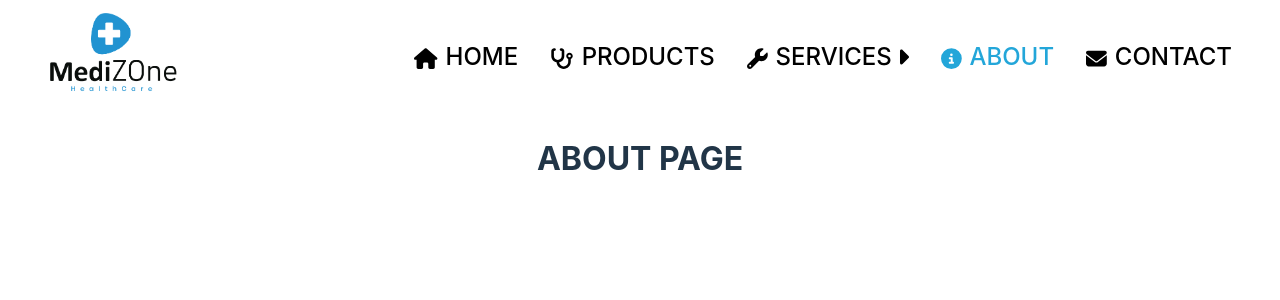
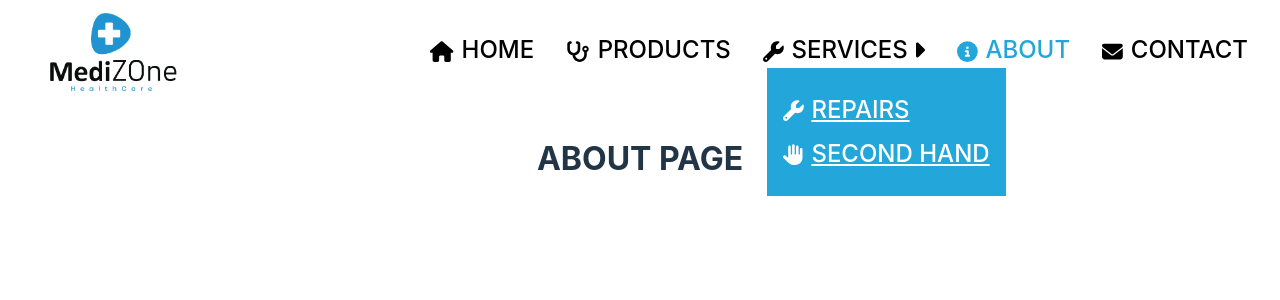
Before and after one commit to AudunRoald/MediZOne, a React (Vite) app: page /about in a window 1280 px wide. Shown: the top 300 px of the page. Built offline with nearby package versions, Linux system fonts and the light colour scheme.

Commit message:
Fixed the dropdown menu

```diff
--- a/src/components/layout/navigation/NavigationList.jsx
+++ b/src/components/layout/navigation/NavigationList.jsx
@@ -1,5 +1,6 @@
 import {
   faEnvelope,
+  faHand,
   faHouse,
   faInfoCircle,
   faStethoscope,
@@ -8,28 +9,30 @@ import {
 
 import "./navigation.css";
 import NavigationLink from "./components/NavigationLink";
-import ServicesDropdown from "./ServicesDropdown";
 import { useState } from "react";
 import DropdownMenu from "./components/DropdownMenu";
+import DropdownItem from "./components/DropdownItem";
+import ServicesDropdown from "./ServicesDropdown";
 /* import NavigationDropdown from "./NavigationDropdown";
 import { useState } from "react";
 import NavigationItem from "./components/NavigationItem"; */
 
 const NavigationList = () => {
   const [open, setOpen] = useState(false);
+  const [openProfile, setOpenProfile] = useState(false);
+  /*   const toggleDropdown = () => {
+    setOpen(!open); */
 
-  const toggleDropdown = () => setOpen(!open);
+  /*   const toggleDropdown = () => console.log("This item was clicked"); */
+
+  /* const clicked = console.log("This item was clicked"); */
 
   return (
     <ul className="navigationList">
       <NavigationLink to="/" icon={faHouse} text="home" />
       <NavigationLink to="/products" icon={faStethoscope} text="products" />
-      <DropdownMenu
-        icon={faWrench}
-        text="services"
-        onClick={toggleDropdown}
-      ></DropdownMenu>
-      {open && <ServicesDropdown />}
+      <DropdownMenu icon={faWrench} text="services" />
+
       <NavigationLink to="/about" icon={faInfoCircle} text="about" />
       <NavigationLink to="/contactUs" icon={faEnvelope} text="contact" />
     </ul>
--- a/src/components/layout/navigation/ServicesDropdown.jsx
+++ b/src/components/layout/navigation/ServicesDropdown.jsx
@@ -1,11 +1,12 @@
 import { faHand, faWrench } from "@fortawesome/free-solid-svg-icons";
 import NavigationLink from "./components/NavigationLink";
+import DropdownLink from "./components/DropdownLink";
 
 const ServicesDropdown = () => {
   return (
     <ul className="dropdownContainer">
-      <NavigationLink to="/repairs" icon={faWrench} text="repairs" />
-      <NavigationLink to="/secondHand" icon={faHand} text="second hand" />
+      <DropdownLink to="/repairs" icon={faWrench} text="repairs" />
+      <DropdownLink to="/secondHand" icon={faHand} text="second hand" />
     </ul>
   );
 };
--- /dev/null
+++ b/src/components/layout/navigation/components/DropdownLink.jsx
@@ -0,0 +1,30 @@
+import { FontAwesomeIcon } from "@fortawesome/react-fontawesome";
+import { useState } from "react";
+import { NavLink } from "react-router-dom";
+
+const DropdownLink = (props) => {
+  const [isActive, setIsActive] = useState(false);
+
+  return (
+    <NavLink
+      to={props.to}
+      className="dropdownLink"
+      onClick={() => setIsActive(!isActive)}
+    >
+      <FontAwesomeIcon icon={props.icon} className="navigationIcon" />
+      {props.text}
+    </NavLink>
+  );
+};
+
+export default DropdownLink;
+
+/* <NavLink
+      className={
+        isActive
+          ? "navigationDropdownContainerActive"
+          : "navigationDropdownContainer"
+      } onClick={() => props.isMobile && props.closeMobileNavgation() &&setIsActive(isActive)>
+      <FontAwesomeIcon icon={props.icon} className="navLinkIcon" />
+      {props.text}
+    </NavLink></NavLink> */
--- a/src/components/layout/navigation/components/DropdownMenu.jsx
+++ b/src/components/layout/navigation/components/DropdownMenu.jsx
@@ -1,9 +1,11 @@
 import { faCaretDown, faCaretRight } from "@fortawesome/free-solid-svg-icons";
 import { FontAwesomeIcon } from "@fortawesome/react-fontawesome";
 import { useState } from "react";
+import ServicesDropdown from "../ServicesDropdown";
 
 const DropdownMenu = (props) => {
-  const [open, setOpen] = useState(false);
+  const [caret, setCaret] = useState(false);
+  const [dropdownOpen, setDropdownOpen] = useState(true);
 
   const navigationCaretRight = (
     <FontAwesomeIcon icon={faCaretRight} className="navigationLinkIcon" />
@@ -14,12 +16,26 @@ const DropdownMenu = (props) => {
   );
 
   return (
-    <ul className="dropdownMenu" onClick={() => setOpen(!open)}>
+    <li
+      className="dropdownMenu"
+      onClick={() => setDropdownOpen(!dropdownOpen) & setCaret(!caret)}
+      onMouseEnter={() => setCaret(true) & setDropdownOpen(true)}
+      onMouseLeave={() => setCaret(false) & setDropdownOpen(false)}
+    >
       <FontAwesomeIcon icon={props.icon} className="navigationIcon" />
       <a className="navigationText">{props.text}</a>
-      {open ? navigationCaretDown : navigationCaretRight}
-    </ul>
+      {caret ? navigationCaretDown : navigationCaretRight}
+      {dropdownOpen && (
+        <ServicesDropdown
+          onMouseEnter={() => setDropdownOpen(true)}
+          onMouseLeave={() => setCaret(false) & setDropdownOpen(false)}
+        />
+      )}
+    </li>
   );
 };
 
 export default DropdownMenu;
+/* onClick={() => setCaret(!caret)} */
+/* onMouseEnter={() => setCaret(true) & setDropdownOpen(true)}
+onMouseLeave={() => setCaret(false) & setDropdownOpen(false)} */
--- a/src/components/layout/navigation/navigation.css
+++ b/src/components/layout/navigation/navigation.css
@@ -16,9 +16,38 @@
   padding: 0;
   margin: 0;
   background-color: var(--primaryTransparent);
-  /* position: absolute;
+  position: absolute;
   right: 2em;
-  top: 2em; */
+  top: 2em;
+}
+
+.dropdownProfile {
+  position: absolute;
+  top: 4.5rem;
+  right: 4rem;
+  width: 80px;
+  padding: 15px;
+  border-radius: 15px;
+  border: 1px solid gray;
+}
+
+.dropdownContainer {
+  display: flex;
+  flex-direction: column;
+  align-items: flex-start;
+  position: absolute;
+  top: 1.5em;
+  right: 10.1em;
+  max-width: 500px;
+  max-height: 500px;
+  background-color: var(--secondary);
+  opacity: 1;
+  gap: 0.5rem;
+  padding: 1.5rem 1rem 1.5rem 1rem;
+}
+
+.dropdownLink {
+  color: var(--primary);
 }
 
 .dropdownContainerOpen {
```
